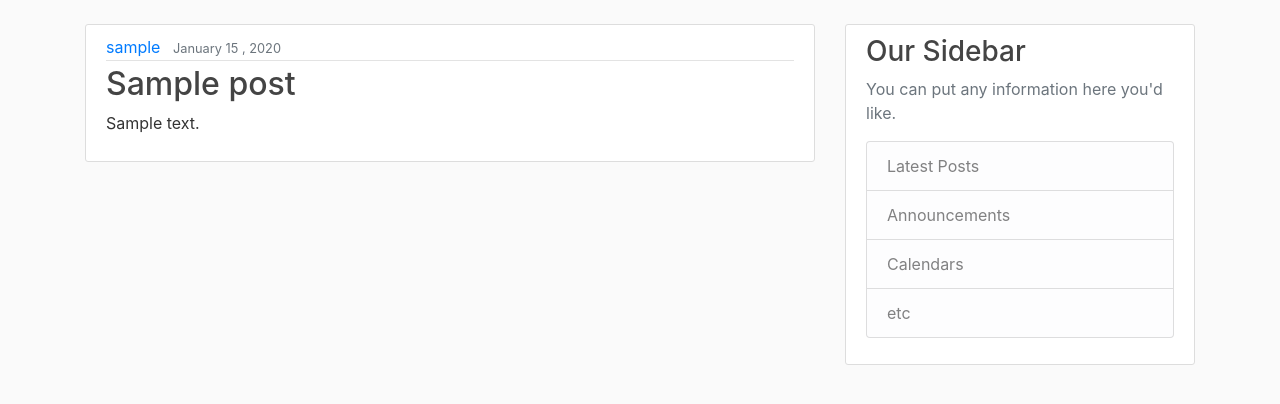
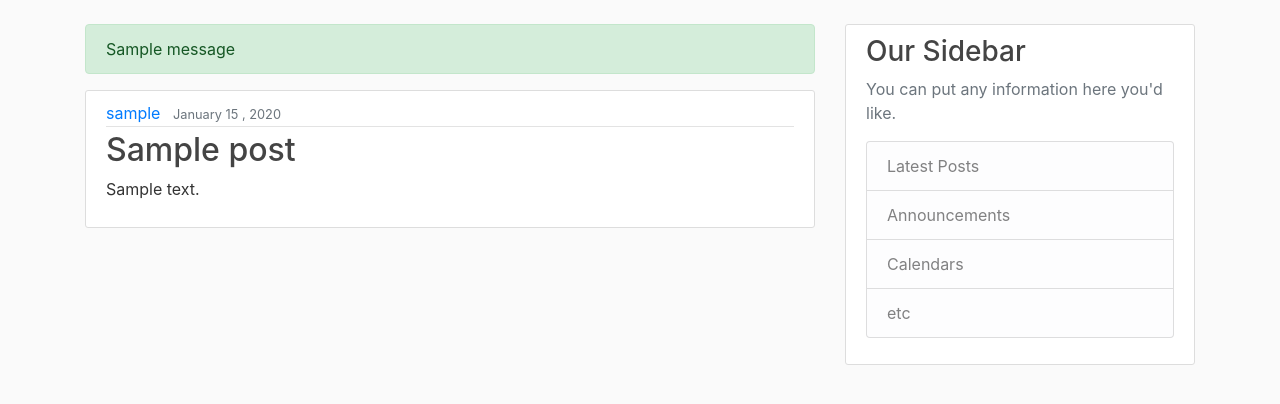
Before and after one commit to bglynch/tutorial-cms-django, a Django app: page / in a window 1280 px wide. Shown: the part 56-460 px from the top of the page. Run offline with Django 3.2, Linux system fonts and the light colour scheme; tables that the repository leaves empty hold one stand-in row (values such as "Sample post"); one stand-in notice (Sample message) is shown; some libraries are stand-ins or nearby versions.

Commit message:
backend updated to added newly registered user to the database, added flash messages

```diff
--- a/blog/templates/blog/base.html
+++ b/blog/templates/blog/base.html
@@ -43,6 +43,13 @@
     <main role="main" class="container">
       <div class="row">
         <div class="col-md-8">
+          {% if messages %}
+              {% for message in messages %}
+                  <div class="alert alert-{{ message.tags }}">
+                      {{ message }}
+                  </div>
+              {% endfor %}
+          {% endif %}
           {% block content %}{% endblock %}
         </div>
         <div class="col-md-4">
--- a/django_project/settings.py
+++ b/django_project/settings.py
@@ -120,3 +120,5 @@ USE_TZ = True
 # https://docs.djangoproject.com/en/2.0/howto/static-files/
 
 STATIC_URL = '/static/'
+
+MESSAGE_STORAGE = 'django.contrib.messages.storage.session.SessionStorage'
```
Also changed, not shown: users/views.py (+10 -2 lines).
